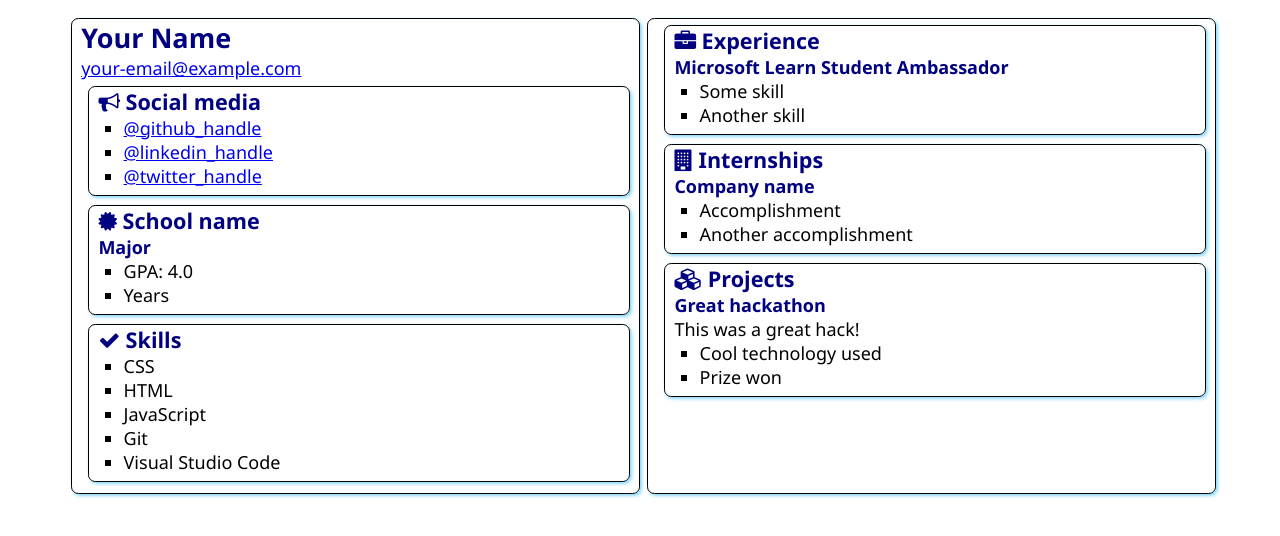
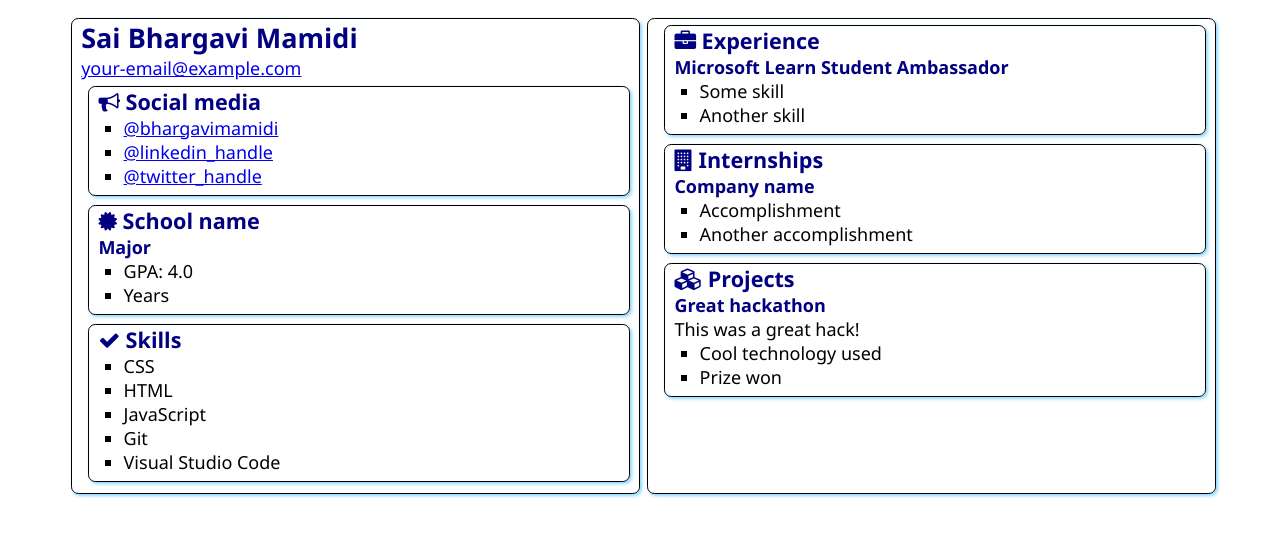
Before and after one commit to bhargavimamidi/SATechnicalOnboarding, a plain HTML site: page src/index.html in a window 1280 px wide. Drawn offline with Linux system fonts and the light colour scheme.

Commit message:
Update index.html
Added my name

```diff
--- a/src/index.html
+++ b/src/index.html
@@ -12,7 +12,7 @@
 <body>
     <main>
         <article class="box">
-            <h1>Your Name</h1>
+            <h1>Sai Bhargavi Mamidi</h1>
             <div><a href="mailto:your.email@example.com">your-email@example.com</a></div>
 
             <section class="box">
@@ -21,7 +21,7 @@
                     Social media
                 </h2>
                 <ul>
-                    <li><a href="https://github.com/<handle>">@github_handle</a></li>
+                    <li><a href="https://github.com/<handle>">@bhargavimamidi</a></li>
                     <li><a href="https://linkedin.com/in/<handle>">@linkedin_handle</a></li>
                     <li><a href="https://twitter.com/<handle>">@twitter_handle</a></li>
                 </ul>
```
